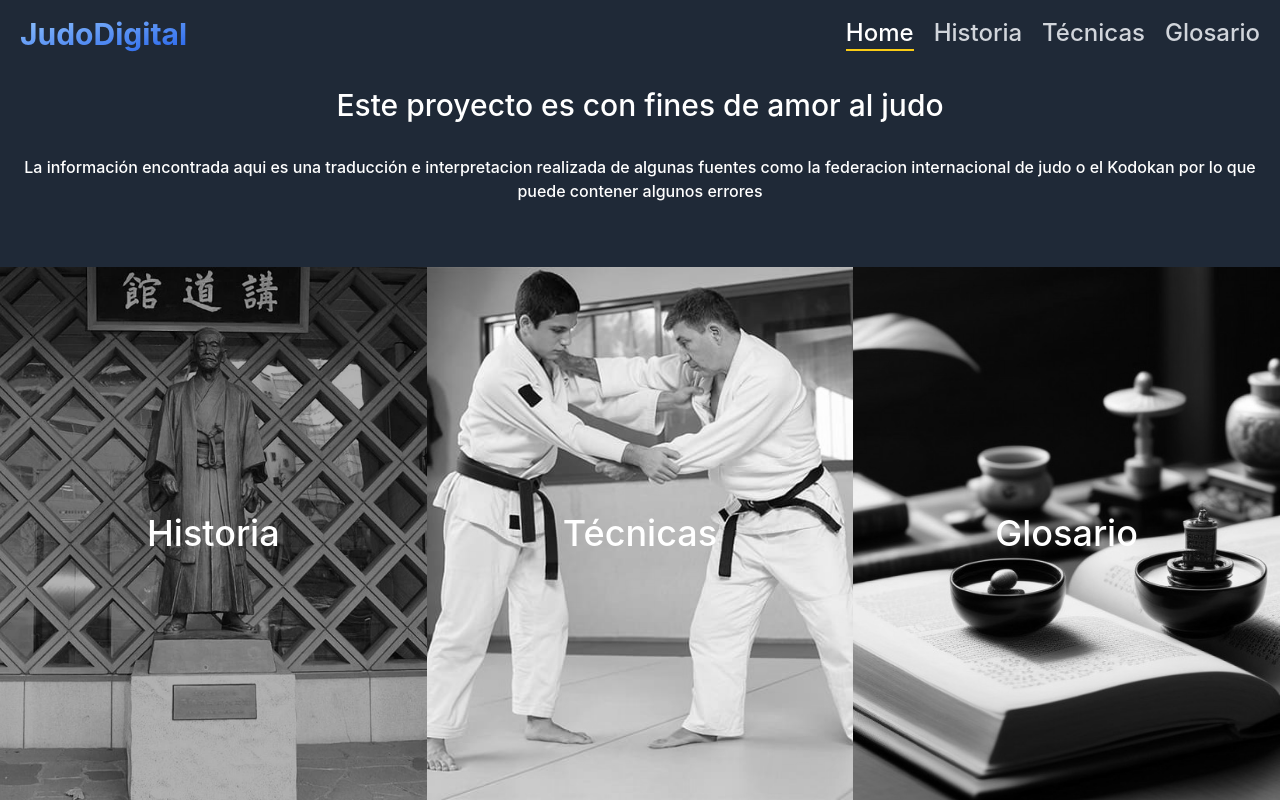
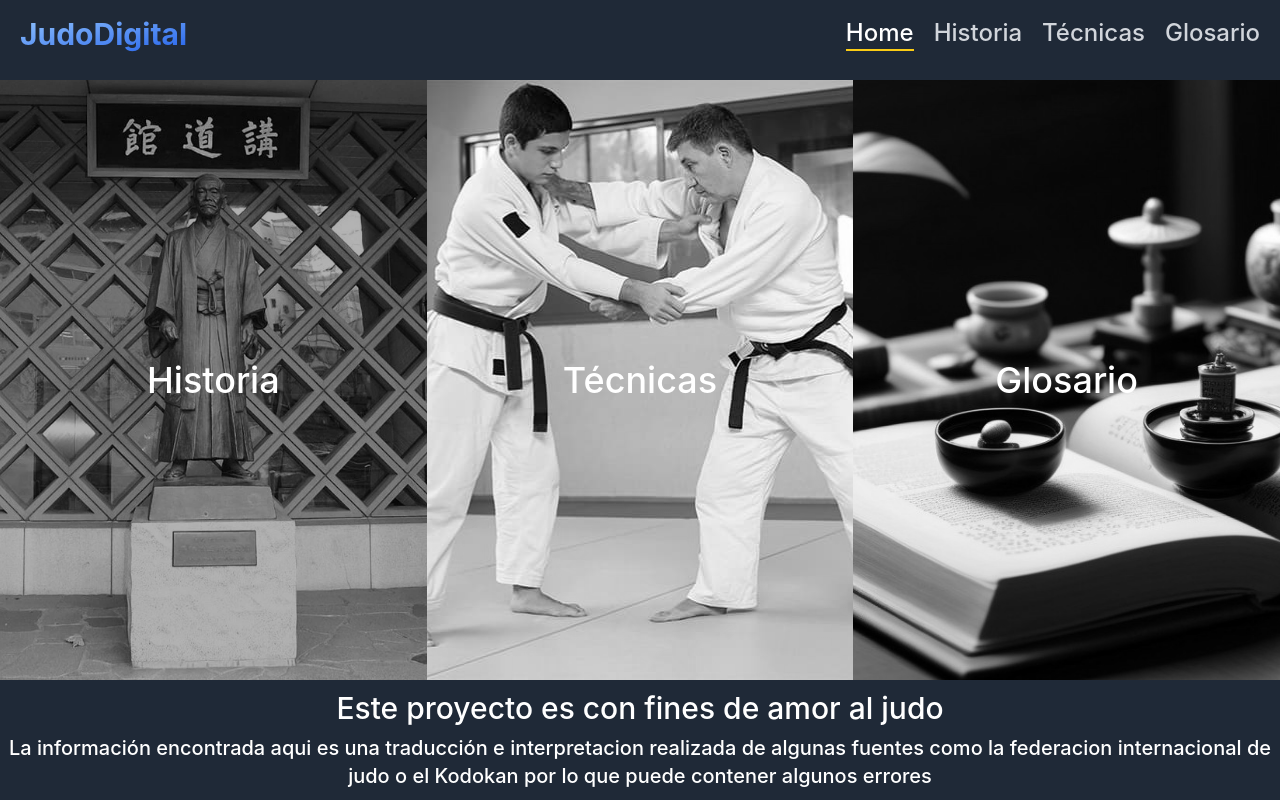
Before and after one commit to JoelTrinidad/judoweb, a React (Vite) app: page / in a window 1280 px wide. Built offline with nearby package versions, Linux system fonts and the light colour scheme.

Commit message:
Style: restructure home page

```diff
--- a/src/modules/core/home/index.tsx
+++ b/src/modules/core/home/index.tsx
@@ -6,17 +6,9 @@ import { routes } from '../constants';
 
 export default function Home() {
   return (
-    <div className="bg-gray-800 text-white">
-      <div className="h-screen">
-        <div className="h-2/6 text-center py-6 font-medium grid place-content-center">
-          <p className="text-3xl pt-6 pb-8">Este proyecto es con fines de amor al judo</p>
-          <p>
-            La información encontrada aqui es una traducción e interpretacion realizada de algunas
-            fuentes como la federacion internacional de judo o el Kodokan por lo que puede contener
-            algunos errores
-          </p>
-        </div>
-        <div className="h-4/6">
+    <div className="bg-gray-800 text-white pt-[10dvh]">
+      <div className="h-[90dvh]">
+        <div className="h-5/6">
           <ul className="grid grid-cols-3 w-full h-full text-4xl font-bold">
             <li className="h-full overflow-hidden">
               <Link
@@ -59,6 +51,14 @@ export default function Home() {
             </li>
           </ul>
         </div>
+        <div className="h-1/6 text-center py-6 font-medium grid place-content-center">
+          <p className="text-3xl pb-2">Este proyecto es con fines de amor al judo</p>
+          <p className="text-xl">
+            La información encontrada aqui es una traducción e interpretacion realizada de algunas
+            fuentes como la federacion internacional de judo o el Kodokan por lo que puede contener
+            algunos errores
+          </p>
+        </div>
       </div>
     </div>
   );
```
